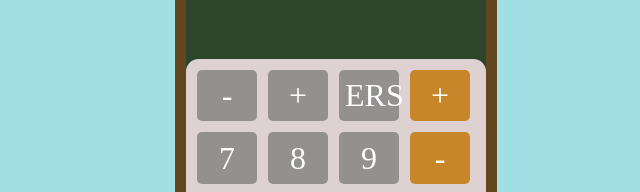
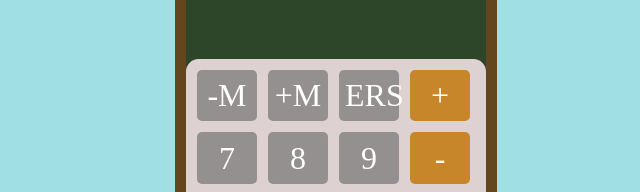
Before and after one commit to suCS23/calculator, a plain HTML site: page index.html in a window 1280 px wide. Shown: the part 377-569 px from the top of the page, 304-944 px from the left. Drawn offline with nearby package versions, Linux system fonts and the light colour scheme; a web font is replaced by a local one.

Commit message:
Made the signs more recognizable

```diff
--- a/index.html
+++ b/index.html
@@ -32,8 +32,8 @@
                             <p id="display"></p>
                             <div id="control-pad">
                                 <div id="buttons">
-                                    <button type="button" class="grey">-</button>
-                                    <button type="button" class="grey">+</button>
+                                    <button type="button" class="grey">-M</button>
+                                    <button type="button" class="grey">+M</button>
                                     <button type="button" class="grey">ERS</button>
                                     <button type="button" class="orange"> + </button>
                                     <button type="button" type="button" class="grey" value="7">7</button>
```
